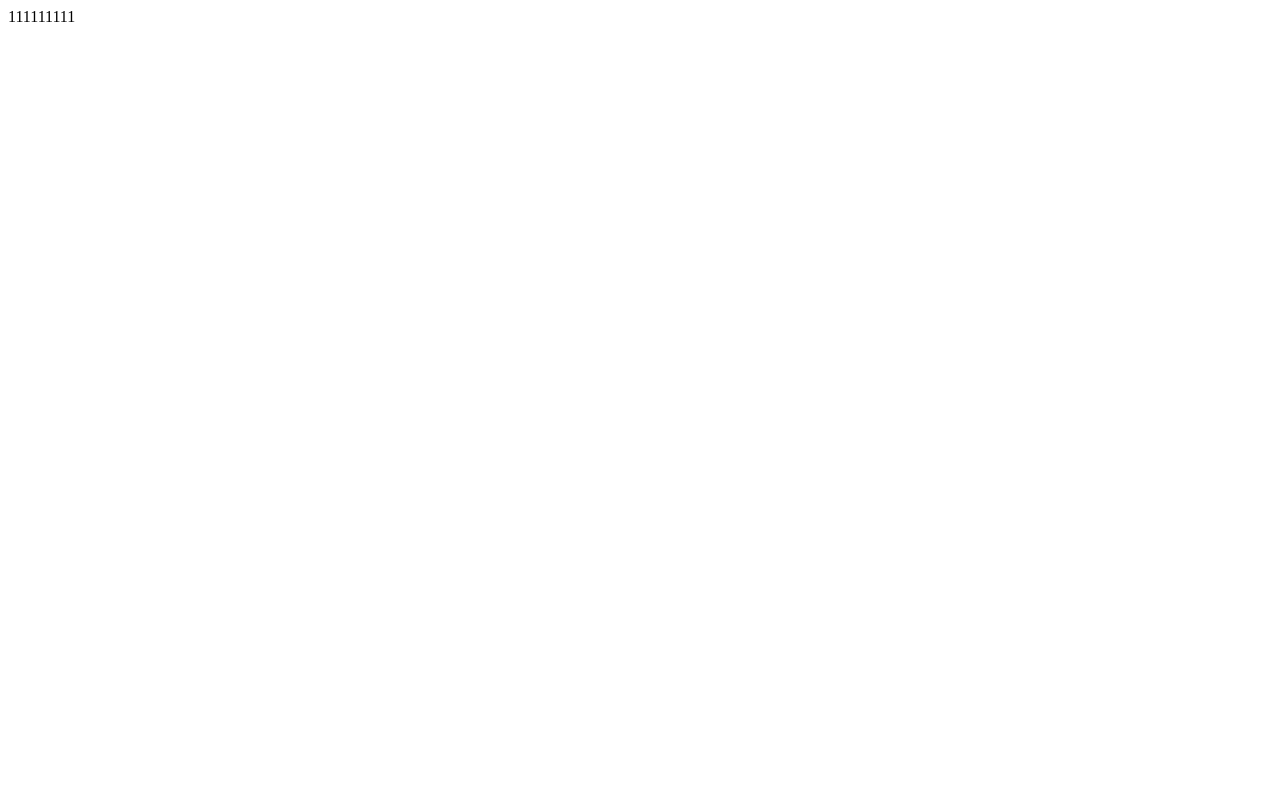
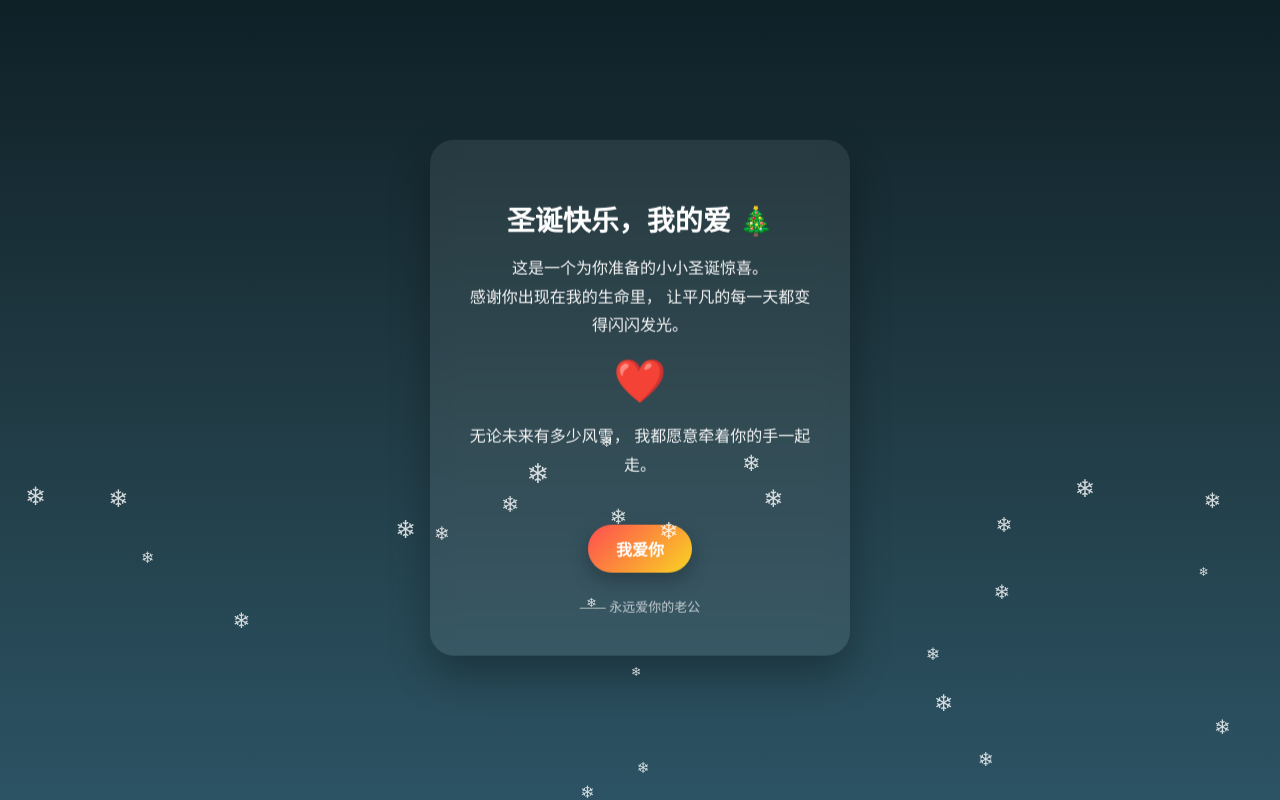
Before and after one commit to yssvii/yssvii.github.io, a plain HTML site: page index.html in a window 1280 px wide. Drawn offline with Linux system fonts and the light colour scheme.

Commit message:
Update index.html

```diff
--- a/index.html
+++ b/index.html
@@ -1 +1,131 @@
-111111111
+<!DOCTYPE html>
+<html lang="zh-CN">
+<head>
+  <meta charset="UTF-8" />
+  <meta name="viewport" content="width=device-width, initial-scale=1.0" />
+  <title>给我最爱的你 🎄</title>
+  <style>
+    * { box-sizing: border-box; }
+    body {
+      margin: 0;
+      font-family: "PingFang SC", "Microsoft YaHei", sans-serif;
+      background: linear-gradient(180deg, #0f2027, #203a43, #2c5364);
+      color: #fff;
+      min-height: 100vh;
+      display: flex;
+      align-items: center;
+      justify-content: center;
+      overflow: hidden;
+    }
+
+    .card {
+      background: rgba(255,255,255,0.08);
+      backdrop-filter: blur(10px);
+      border-radius: 24px;
+      padding: 40px 32px;
+      width: 90%;
+      max-width: 420px;
+      text-align: center;
+      box-shadow: 0 20px 40px rgba(0,0,0,0.3);
+      animation: float 6s ease-in-out infinite;
+    }
+
+    @keyframes float {
+      0%, 100% { transform: translateY(0); }
+      50% { transform: translateY(-10px); }
+    }
+
+    h1 {
+      font-size: 28px;
+      margin-bottom: 16px;
+    }
+
+    p {
+      line-height: 1.8;
+      font-size: 16px;
+      opacity: 0.95;
+    }
+
+    .heart {
+      font-size: 36px;
+      margin: 20px 0;
+      animation: beat 1.5s infinite;
+    }
+
+    @keyframes beat {
+      0%, 100% { transform: scale(1); }
+      50% { transform: scale(1.2); }
+    }
+
+    .btn {
+      margin-top: 28px;
+      display: inline-block;
+      padding: 12px 28px;
+      border-radius: 999px;
+      background: linear-gradient(135deg, #ff4e50, #f9d423);
+      color: #fff;
+      text-decoration: none;
+      font-weight: 600;
+      box-shadow: 0 8px 20px rgba(0,0,0,0.25);
+      transition: transform 0.2s ease, box-shadow 0.2s ease;
+    }
+
+    .btn:hover {
+      transform: translateY(-2px);
+      box-shadow: 0 12px 28px rgba(0,0,0,0.35);
+    }
+
+    .snow {
+      position: fixed;
+      top: -10px;
+      color: #fff;
+      font-size: 14px;
+      opacity: 0.8;
+      user-select: none;
+      animation: fall linear infinite;
+    }
+
+    @keyframes fall {
+      to { transform: translateY(110vh); }
+    }
+
+    footer {
+      margin-top: 24px;
+      font-size: 13px;
+      opacity: 0.7;
+    }
+  </style>
+</head>
+<body>
+  <div class="card">
+    <h1>圣诞快乐，我的爱 🎄</h1>
+    <p>
+      这是一个为你准备的小小圣诞惊喜。<br />
+      感谢你出现在我的生命里，
+      让平凡的每一天都变得闪闪发光。
+    </p>
+    <div class="heart">❤️</div>
+    <p>
+      无论未来有多少风雪，
+      我都愿意牵着你的手一起走。
+    </p>
+    <a class="btn" href="javascript:void(0)">我爱你</a>
+    <footer>
+      —— 永远爱你的老公
+    </footer>
+  </div>
+
+  <script>
+    const snowCount = 30;
+    for (let i = 0; i < snowCount; i++) {
+      const snow = document.createElement('div');
+      snow.className = 'snow';
+      snow.innerText = '❄';
+      snow.style.left = Math.random() * 100 + 'vw';
+      snow.style.animationDuration = 5 + Math.random() * 5 + 's';
+      snow.style.fontSize = 12 + Math.random() * 16 + 'px';
+      document.body.appendChild(snow);
+    }
+  </script>
+</body>
+</html>
```
